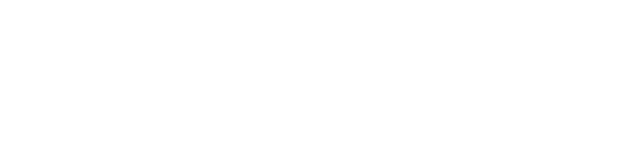
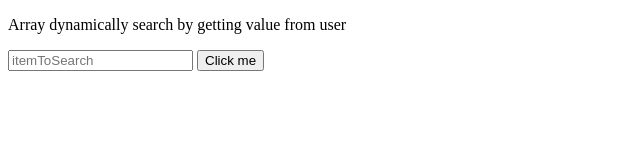
Before and after one commit to meyadavajeet/javascript-dsa, a plain HTML site: page JAVASCRIPT-DSA/array/array_search_element.html in a window 1280 px wide. Shown: the whole page, without its empty margins (0-640 px from the left). Drawn offline with Linux system fonts and the light colour scheme.

Commit message:
serching in an array

```diff
--- a/JAVASCRIPT-DSA/array/array_search_element.html
+++ b/JAVASCRIPT-DSA/array/array_search_element.html
@@ -22,6 +22,30 @@
       // default function to search
       console.log(array.indexOf(itemToSearch));
     </script>
+
+    <p>Array dynamically search by getting value from user</p>
+    <input
+      type="number"
+      id="itemToSearch"
+      placeholder="itemToSearch"
+      required
+    />
+    <button type="button" onClick="searchItemInArray()">Click me</button>
+
+    <script type="text/javascript">
+      const searchItemInArray = () => {
+        let array1 = [1, 2, 3, 4, 5, 8, 9, 6, 90, 70, 567, 2345, 85, 97];
+        let itemToSearch1 = parseInt(document.getElementById("itemToSearch").value);
+        var index1 = undefined;
+        // debugger
+        for (let j = 0; j < array1.length; j++) {
+          if (array1[j] === itemToSearch1) {
+            index1 = j;
+            break;
+          }
+        }
+        console.log(index1);
+      };
+    </script>
   </body>
-
 </html>
--- /dev/null
+++ b/JAVASCRIPT-DSA/array/search_array_default_function.js
@@ -0,0 +1,6 @@
+let array = [1, 2, 3, 4, 5, 8, 9, 6, 90, 70, 567, 2345, 85, 97];
+// let itemToSearch = 97;
+let itemToSearch = 90;
+let searchResult = array.indexOf(itemToSearch);
+
+console.log(searchResult,' search item index');
```
